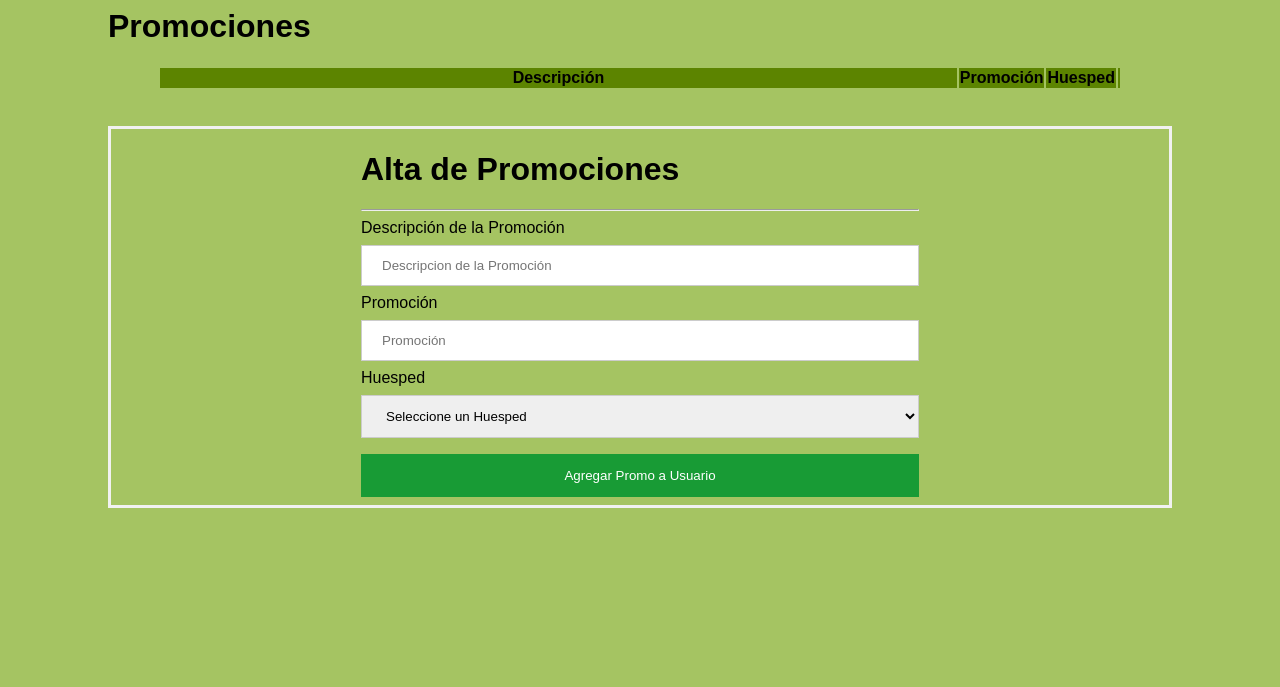
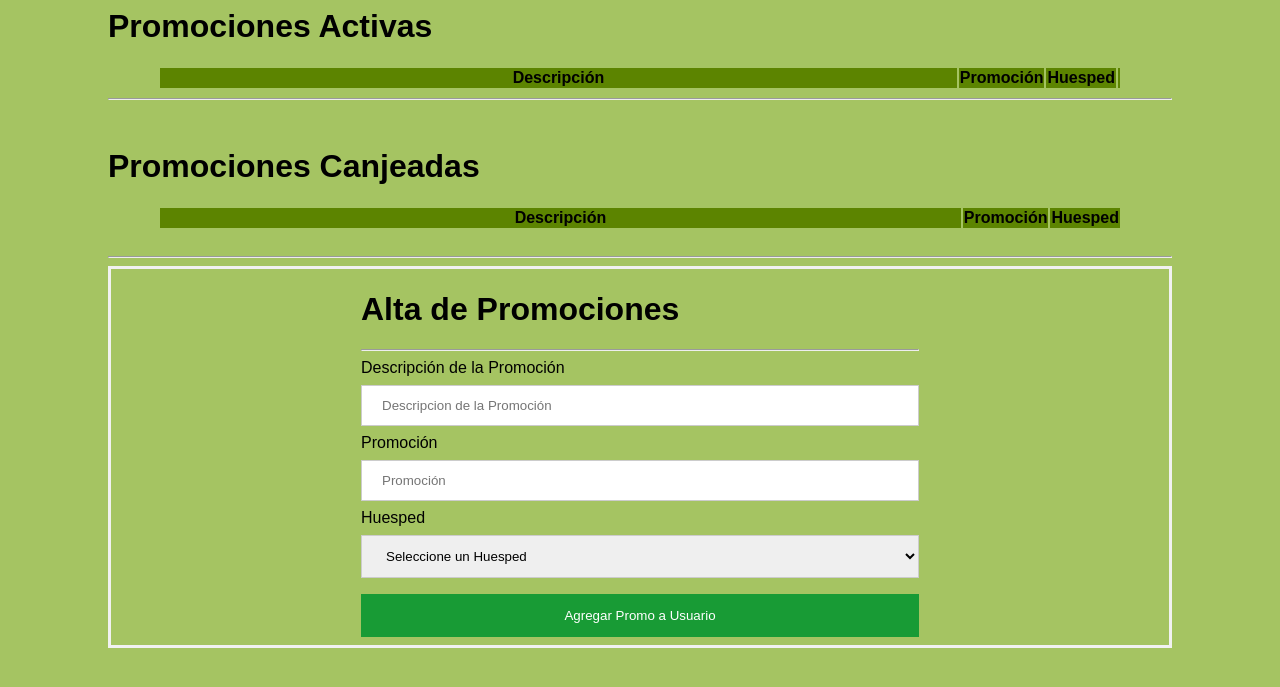
Before and after one commit to Montsesita/hotel, a PHP site: page /promociones.php in a window 1280 px wide. Shown: the top 687 px of the page. Run offline with PHP 8.4, Linux system fonts and the light colour scheme; tables that the repository leaves empty or names only in its code hold one stand-in row (values such as "Sample post"); lists and menus that the app fills with data are empty.

Commit message:
EXAMEN DE AMAURY TERMINADO

```diff
--- a/promociones.php
+++ b/promociones.php
@@ -1,5 +1,5 @@
 <link href="css/estilo.css" rel="stylesheet">
-<h1> Promociones </h1>
+<h1> Promociones Activas </h1>
 
 <table >
   <thead>
@@ -26,9 +26,39 @@ if ($resultado = mysqli_query($con, $consulta)) {
 ?>
   </tbody>
 </table>
+<hr>
+<br>
+<h1> Promociones Canjeadas</h1>
+
+<table >
+  <thead>
+    <tr>
+      <th>Descripción</th>
+      <th>Promoción</th>
+      <th>Huesped</th>
+
+    </tr>
+  </thead>
+  <tbody>
+<?php
+include 'conectaDB.php';
+$consulta = "SELECT p.idpromocion, p.Desc_promo, p.promo,h.NombreC FROM promociones p, huespedes h where p.estatus =2 and p.idhuesped = h.idhuesped";
+if ($resultado = mysqli_query($con, $consulta)) {
+    while ($fila = mysqli_fetch_row($resultado)) {
+      $idpromocion = $fila[0];
+      $Desc_promo = $fila[1];
+      $promo = $fila[2];
+      $IdHuesped = $fila[3];
+    echo "<tr><td>".$Desc_promo."</td><td>".$promo."</td><td>".$IdHuesped."</td></tr>";
+    }
+}
+?>
+  </tbody>
+</table>
+
 
 <br>
-<br>
+<hr>
 
 <form action="insertaPromo.php" method="post">
 <h1>Alta de Promociones</h1>
```
Also changed, not shown: cupon.php (added, +12 -0 lines).
